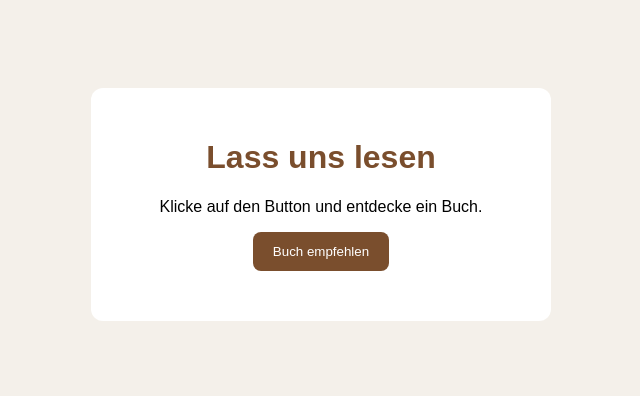
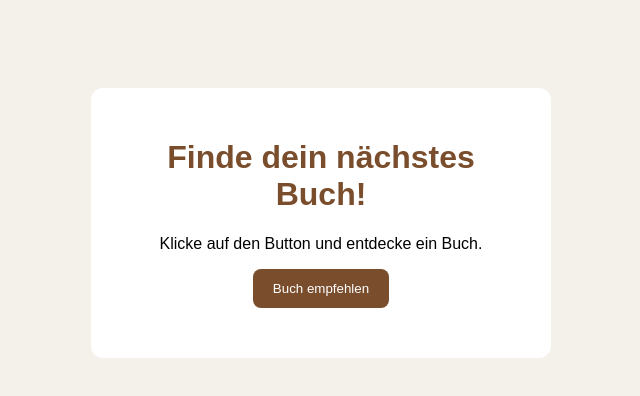
Before and after one commit to DarjaEkkert/Softwaretechnik, a plain HTML site: page EA2-Versionskontrolle/lass-uns-lesen/index.html in a window 1280 px wide. Shown: the whole page, without its empty margins (319-959 px from the left). Drawn offline with Linux system fonts and the light colour scheme.

Commit message:
änderung in projekt

```diff
--- a/EA2-Versionskontrolle/lass-uns-lesen/index.html
+++ b/EA2-Versionskontrolle/lass-uns-lesen/index.html
@@ -12,7 +12,7 @@
 
     <div class="container">
 
-        <h1>Lass uns lesen</h1>
+        <h1>Finde dein nächstes Buch!</h1>
 
         <p>
             Klicke auf den Button und entdecke ein Buch.
```
Also changed, not shown: EA2-Versionskontrolle/screenshots/04-git-diff.png (added).
